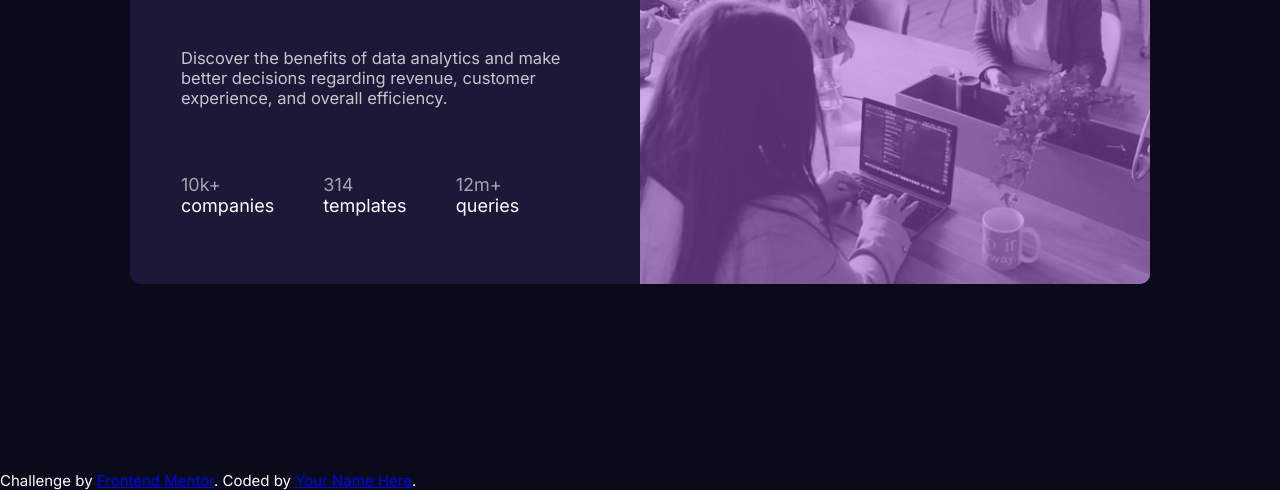
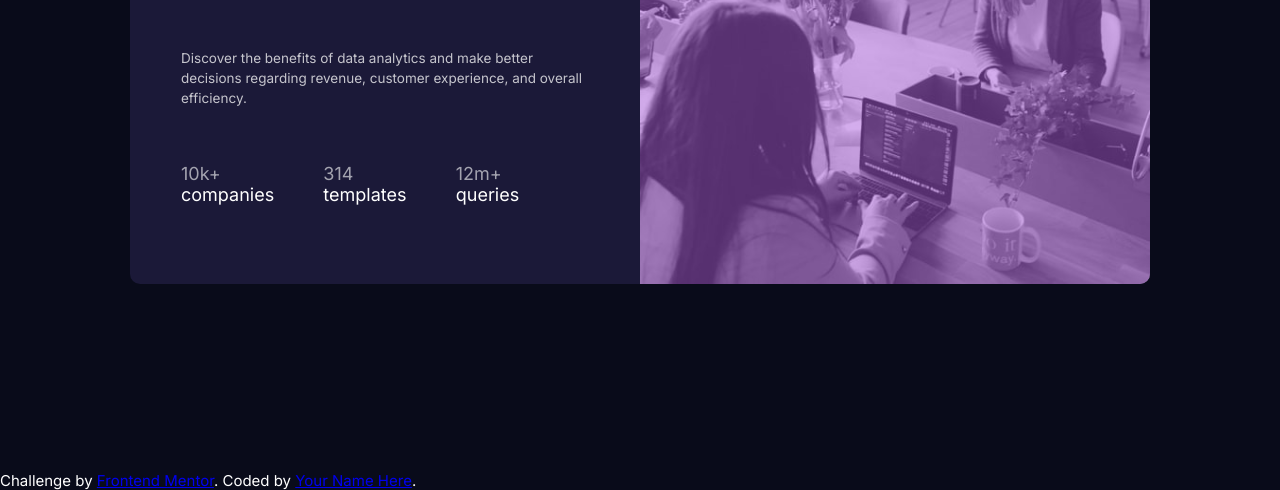
Before and after one commit to ilvdrskn/re-project6, a plain HTML site: page index.html in a window 1280 px wide. Shown: the part 329-819 px from the top of the page. Drawn offline with Linux system fonts and the light colour scheme.

Commit message:
changed sizes

```diff
--- a/style.css
+++ b/style.css
@@ -80,8 +80,9 @@ img{
 
 #mainPragraph{
     color: var(--paragColor);
-    font-size: 1.1em;
+    font-size: .9em;
     margin-bottom: 4em;
+    line-height: 1.5;
 }
 
 .stats {
```
